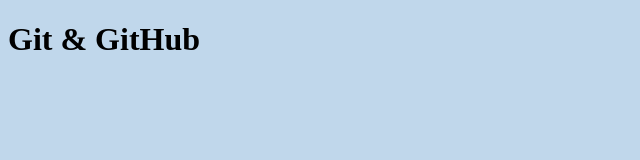
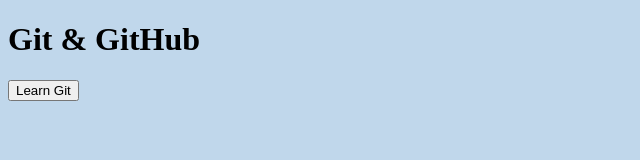
Before and after one commit to gorretgolden/VCS-Recap, a plain HTML site: page index.html in a window 1280 px wide. Shown: the whole page, without its empty margins (0-640 px from the left). Drawn offline with Linux system fonts and the light colour scheme.

Commit message:
added a button to the index file

```diff
--- a/index.html
+++ b/index.html
@@ -11,6 +11,7 @@
 <body>
 
     <h1>Git & GitHub</h1>
+    <button>Learn Git</button>
 
 </body>
 
```
